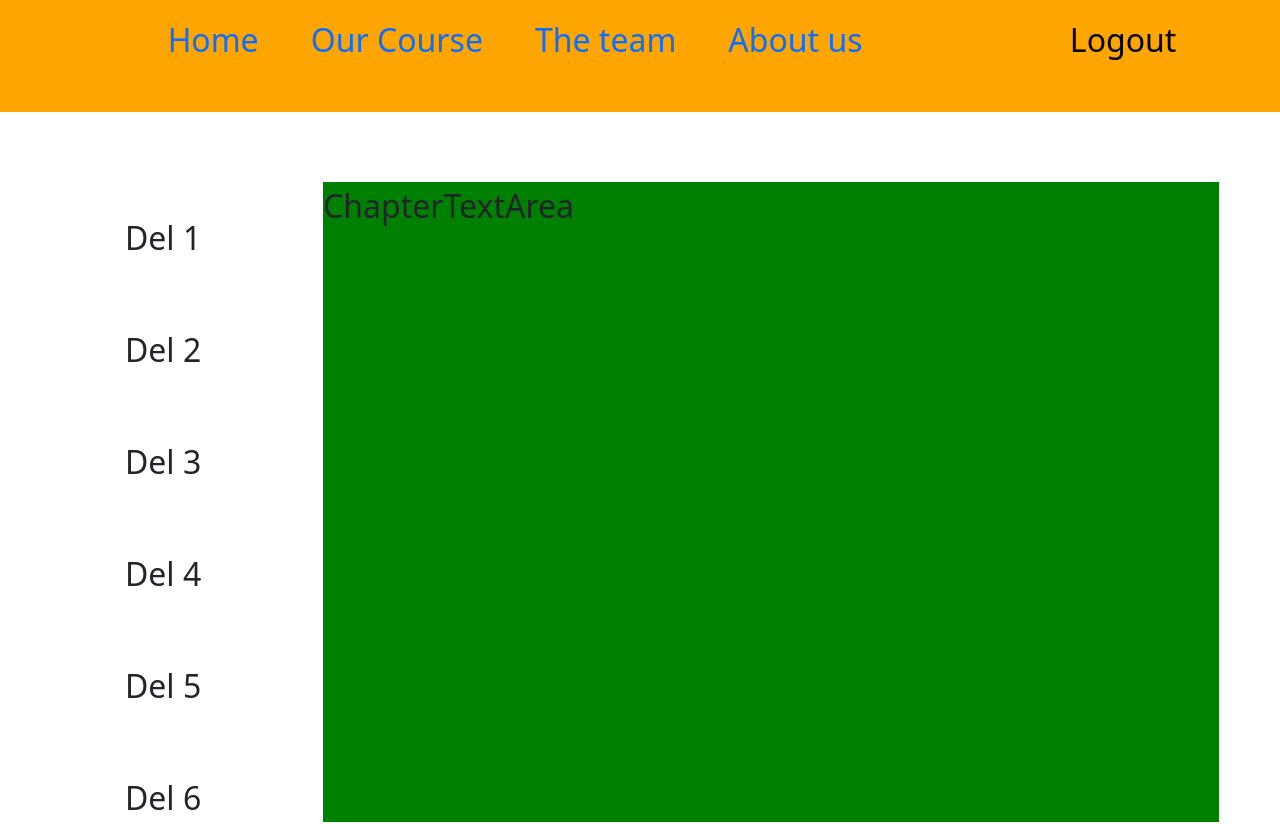
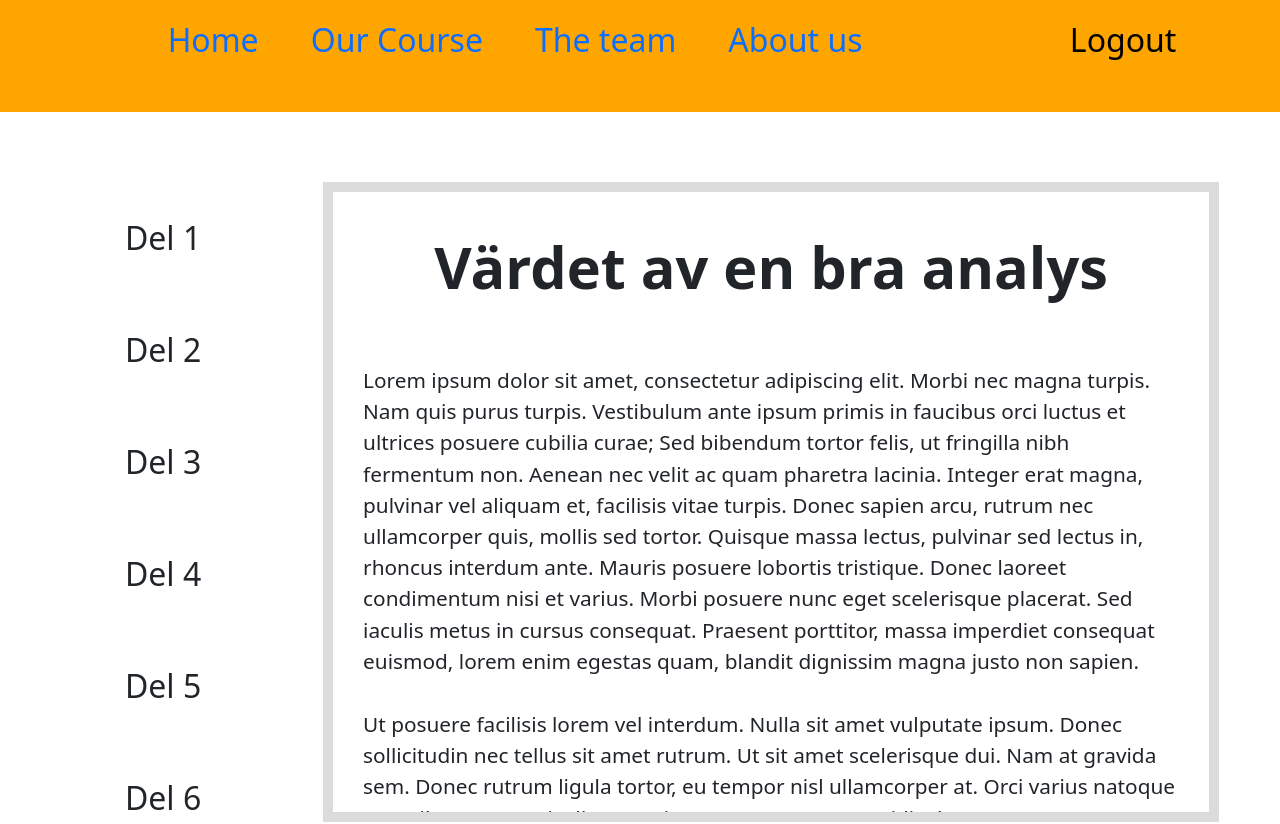
Before and after one commit to Vambyte/jonatanmanfredmiltonspecial, a React (Create React App) app in the folder client/: page / in a window 1280 px wide. Shown: the top 824 px of the page. Built offline with nearby package versions, Linux system fonts and the light colour scheme; no server answers; sample sign-in values are in the browser's storage.

Commit message:
Text sak t

```diff
--- a/client/src/ComponentStyle/ChapterTextArea.css
+++ b/client/src/ComponentStyle/ChapterTextArea.css
@@ -1,5 +1,53 @@
-.ChapterTextArea{
+.main-container{
     width: 70%;
     height: 80vh;
-    background-color: green ;
+    background-color: rgb(219, 219, 219) ;
+    padding: 10px;
 }
+
+.chapter-container {
+    background-color: white;
+    width: 100%;
+    height: 100%;
+    overflow-y: scroll;
+}
+
+.chapter-content {
+    padding-inline: 30px;
+    padding-top: 40px;
+}
+
+.chapter-h1 {
+    text-align: center;
+    font-size: 1.8rem;
+    font-weight: bold;
+}
+
+.chapter-p {
+    font-size: 0.65rem;
+}
+
+.chapter-img {
+    display: block;
+    margin-left: auto;
+    margin-right: auto;
+    width: 50%;
+    margin-top: 30px;
+    margin-bottom: 30px;
+}
+
+hr {
+    display: block;
+    position: relative;
+    padding: 0;
+    margin: 20px auto;
+    height: 0;
+    width: 80%;
+    max-height: 0;
+    font-size: 1px;
+    line-height: 0;
+    clear: both;
+    border: none;
+    border-top: 3px solid #aaaaaa;
+    border-bottom: 3px solid #ffffff;
+ }
--- a/client/src/Components/ChapterTextArea.js
+++ b/client/src/Components/ChapterTextArea.js
@@ -3,6 +3,27 @@ import '../ComponentStyle/ChapterTextArea.css'
 
 export default function ChapterTextArea() {
   return (
-    <div className="ChapterTextArea">ChapterTextArea</div>
+    <div className="main-container">
+      <div className="chapter-container">
+        <div className="chapter-content">
+          <h1 className="chapter-h1">Värdet av en bra analys</h1>
+          <hr/>
+          <p className="chapter-p">Lorem ipsum dolor sit amet, consectetur adipiscing elit. Morbi nec magna turpis. Nam quis purus turpis. Vestibulum ante ipsum primis in faucibus orci luctus et ultrices posuere cubilia curae; Sed bibendum tortor felis, ut fringilla nibh fermentum non. Aenean nec velit ac quam pharetra lacinia. Integer erat magna, pulvinar vel aliquam et, facilisis vitae turpis. Donec sapien arcu, rutrum nec ullamcorper quis, mollis sed tortor. Quisque massa lectus, pulvinar sed lectus in, rhoncus interdum ante. Mauris posuere lobortis tristique. Donec laoreet condimentum nisi et varius. Morbi posuere nunc eget scelerisque placerat. Sed iaculis metus in cursus consequat. Praesent porttitor, massa imperdiet consequat euismod, lorem enim egestas quam, blandit dignissim magna justo non sapien.</p>
+          <p className="chapter-p">Ut posuere facilisis lorem vel interdum. Nulla sit amet vulputate ipsum. Donec sollicitudin nec tellus sit amet rutrum. Ut sit amet scelerisque dui. Nam at gravida sem. Donec rutrum ligula tortor, eu tempor nisl ullamcorper at. Orci varius natoque penatibus et magnis dis parturient montes, nascetur ridiculus mus. Integer dignissim nulla id erat dapibus, et laoreet metus venenatis. Etiam et est lectus.</p>
+
+          <img src={require("./img.jpg")} className="chapter-img" />
+
+          <p className="chapter-p">Lorem ipsum dolor sit amet, consectetur adipiscing elit. Morbi nec magna turpis. Nam quis purus turpis. Vestibulum ante ipsum primis in faucibus orci luctus et ultrices posuere cubilia curae; Sed bibendum tortor felis, ut fringilla nibh fermentum non. Aenean nec velit ac quam pharetra lacinia. Integer erat magna, pulvinar vel aliquam et, facilisis vitae turpis. Donec sapien arcu, rutrum nec ullamcorper quis, mollis sed tortor. Quisque massa lectus, pulvinar sed lectus in, rhoncus interdum ante. Mauris posuere lobortis tristique. Donec laoreet condimentum nisi et varius. Morbi posuere nunc eget scelerisque placerat. Sed iaculis metus in cursus consequat. Praesent porttitor, massa imperdiet consequat euismod, lorem enim egestas quam, blandit dignissim magna justo non sapien.</p>
+          <p className="chapter-p">Lorem ipsum dolor sit amet, consectetur adipiscing elit. Morbi nec magna turpis. Nam quis purus turpis. Vestibulum ante ipsum primis in faucibus orci luctus et ultrices posuere cubilia curae; Sed bibendum tortor felis, ut fringilla nibh fermentum non. Aenean nec velit ac quam pharetra lacinia. Integer erat magna, pulvinar vel aliquam et, facilisis vitae turpis. Donec sapien arcu, rutrum nec ullamcorper quis, mollis sed tortor. Quisque massa lectus, pulvinar sed lectus in, rhoncus interdum ante. Mauris posuere lobortis tristique. Donec laoreet condimentum nisi et varius. Morbi posuere nunc eget scelerisque placerat. Sed iaculis metus in cursus consequat. Praesent porttitor, massa imperdiet consequat euismod, lorem enim egestas quam, blandit dignissim magna justo non sapien.</p>
+          <p className="chapter-p">Lorem ipsum dolor sit amet, consectetur adipiscing elit. Morbi nec magna turpis. Nam quis purus turpis. Vestibulum ante ipsum primis in faucibus orci luctus et ultrices posuere cubilia curae; Sed bibendum tortor felis, ut fringilla nibh fermentum non. Aenean nec velit ac quam pharetra lacinia. Integer erat magna, pulvinar vel aliquam et, facilisis vitae turpis. Donec sapien arcu, rutrum nec ullamcorper quis, mollis sed tortor. Quisque massa lectus, pulvinar sed lectus in, rhoncus interdum ante. Mauris posuere lobortis tristique. Donec laoreet condimentum nisi et varius. Morbi posuere nunc eget scelerisque placerat. Sed iaculis metus in cursus consequat. Praesent porttitor, massa imperdiet consequat euismod, lorem enim egestas quam, blandit dignissim magna justo non sapien.</p>
+          <p className="chapter-p">Lorem ipsum dolor sit amet, consectetur adipiscing elit. Morbi nec magna turpis. Nam quis purus turpis. Vestibulum ante ipsum primis in faucibus orci luctus et ultrices posuere cubilia curae; Sed bibendum tortor felis, ut fringilla nibh fermentum non. Aenean nec velit ac quam pharetra lacinia. Integer erat magna, pulvinar vel aliquam et, facilisis vitae turpis. Donec sapien arcu, rutrum nec ullamcorper quis, mollis sed tortor. Quisque massa lectus, pulvinar sed lectus in, rhoncus interdum ante. Mauris posuere lobortis tristique. Donec laoreet condimentum nisi et varius. Morbi posuere nunc eget scelerisque placerat. Sed iaculis metus in cursus consequat. Praesent porttitor, massa imperdiet consequat euismod, lorem enim egestas quam, blandit dignissim magna justo non sapien.</p>
+          <p className="chapter-p">Lorem ipsum dolor sit amet, consectetur adipiscing elit. Morbi nec magna turpis. Nam quis purus turpis. Vestibulum ante ipsum primis in faucibus orci luctus et ultrices posuere cubilia curae; Sed bibendum tortor felis, ut fringilla nibh fermentum non. Aenean nec velit ac quam pharetra lacinia. Integer erat magna, pulvinar vel aliquam et, facilisis vitae turpis. Donec sapien arcu, rutrum nec ullamcorper quis, mollis sed tortor. Quisque massa lectus, pulvinar sed lectus in, rhoncus interdum ante. Mauris posuere lobortis tristique. Donec laoreet condimentum nisi et varius. Morbi posuere nunc eget scelerisque placerat. Sed iaculis metus in cursus consequat. Praesent porttitor, massa imperdiet consequat euismod, lorem enim egestas quam, blandit dignissim magna justo non sapien.</p>
+          <p className="chapter-p">Lorem ipsum dolor sit amet, consectetur adipiscing elit. Morbi nec magna turpis. Nam quis purus turpis. Vestibulum ante ipsum primis in faucibus orci luctus et ultrices posuere cubilia curae; Sed bibendum tortor felis, ut fringilla nibh fermentum non. Aenean nec velit ac quam pharetra lacinia. Integer erat magna, pulvinar vel aliquam et, facilisis vitae turpis. Donec sapien arcu, rutrum nec ullamcorper quis, mollis sed tortor. Quisque massa lectus, pulvinar sed lectus in, rhoncus interdum ante. Mauris posuere lobortis tristique. Donec laoreet condimentum nisi et varius. Morbi posuere nunc eget scelerisque placerat. Sed iaculis metus in cursus consequat. Praesent porttitor, massa imperdiet consequat euismod, lorem enim egestas quam, blandit dignissim magna justo non sapien.</p>
+          <p className="chapter-p">Lorem ipsum dolor sit amet, consectetur adipiscing elit. Morbi nec magna turpis. Nam quis purus turpis. Vestibulum ante ipsum primis in faucibus orci luctus et ultrices posuere cubilia curae; Sed bibendum tortor felis, ut fringilla nibh fermentum non. Aenean nec velit ac quam pharetra lacinia. Integer erat magna, pulvinar vel aliquam et, facilisis vitae turpis. Donec sapien arcu, rutrum nec ullamcorper quis, mollis sed tortor. Quisque massa lectus, pulvinar sed lectus in, rhoncus interdum ante. Mauris posuere lobortis tristique. Donec laoreet condimentum nisi et varius. Morbi posuere nunc eget scelerisque placerat. Sed iaculis metus in cursus consequat. Praesent porttitor, massa imperdiet consequat euismod, lorem enim egestas quam, blandit dignissim magna justo non sapien.</p>
+          <p className="chapter-p">Lorem ipsum dolor sit amet, consectetur adipiscing elit. Morbi nec magna turpis. Nam quis purus turpis. Vestibulum ante ipsum primis in faucibus orci luctus et ultrices posuere cubilia curae; Sed bibendum tortor felis, ut fringilla nibh fermentum non. Aenean nec velit ac quam pharetra lacinia. Integer erat magna, pulvinar vel aliquam et, facilisis vitae turpis. Donec sapien arcu, rutrum nec ullamcorper quis, mollis sed tortor. Quisque massa lectus, pulvinar sed lectus in, rhoncus interdum ante. Mauris posuere lobortis tristique. Donec laoreet condimentum nisi et varius. Morbi posuere nunc eget scelerisque placerat. Sed iaculis metus in cursus consequat. Praesent porttitor, massa imperdiet consequat euismod, lorem enim egestas quam, blandit dignissim magna justo non sapien.</p>
+
+        </div>
+      </div>
+    </div>
   )
 }
```
Also changed, not shown: client/src/Components/img.jpg (added), 1 other file (tests, documents, lock files or other folders).
